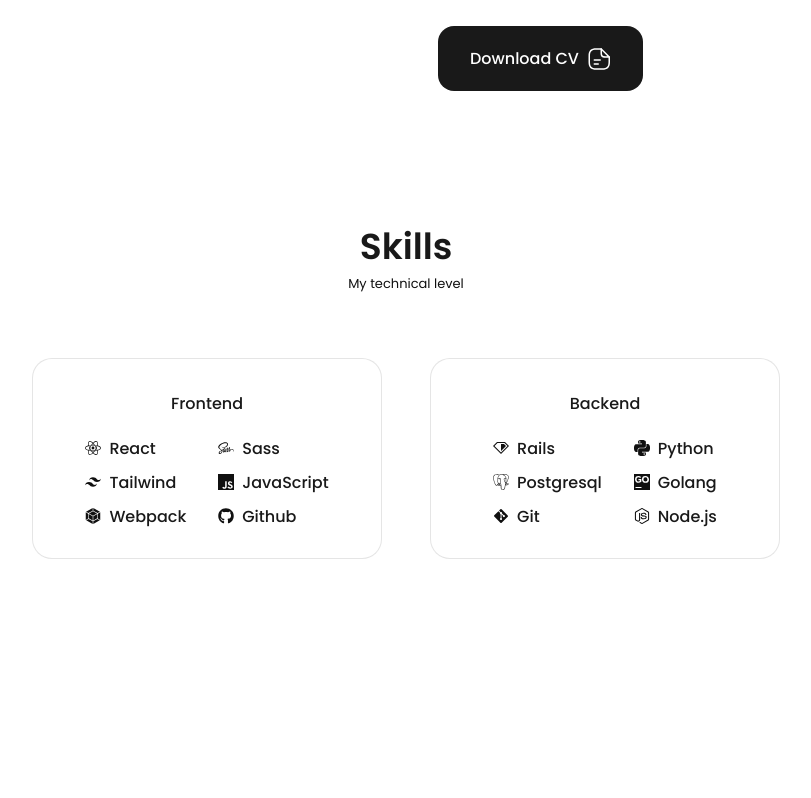
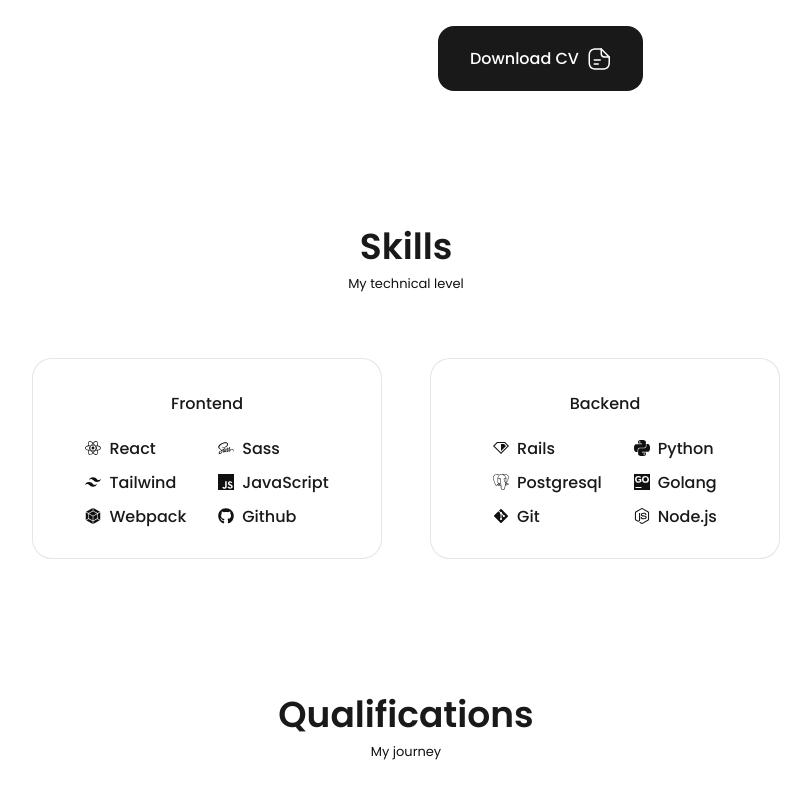
Before and after one commit to MatheusAraripe/my-web-portfolio, a React (Create React App) app: page / in a window 1280 px wide. Shown: the part 1343-2141 px from the top of the page, without its empty margins (234-1045 px from the left). Before the commit the page ends 1934 px from the top, so only its background shows below. Built offline with nearby package versions, Linux system fonts and the light colour scheme.

Commit message:
feat: create the qualification section

```diff
--- a/src/App.js
+++ b/src/App.js
@@ -4,6 +4,7 @@
 import Home from './components/home/Home';
 import About from './components/about/About';
 import Skills from './components/skills/Skills';
+import Qualification from './components/qualification/Qualification';
 
 function App() {
   return (
@@ -14,6 +15,7 @@
       <Home />
       <About />
       <Skills />
+      <Qualification />
     </main>
     </>
   );
--- /dev/null
+++ b/src/components/qualification/Qualification.jsx
@@ -0,0 +1,13 @@
+import React from 'react';
+import './qualification.css';
+
+const Qualification = () => {
+  return (
+    <section className="qualification section">
+      <h2 className="section__title">Qualifications</h2>
+      <span className="section__subtitle">My journey</span>
+    </section>
+  )
+}
+
+export default Qualification
```
Also changed, not shown: src/components/qualification/qualification.css (added).
